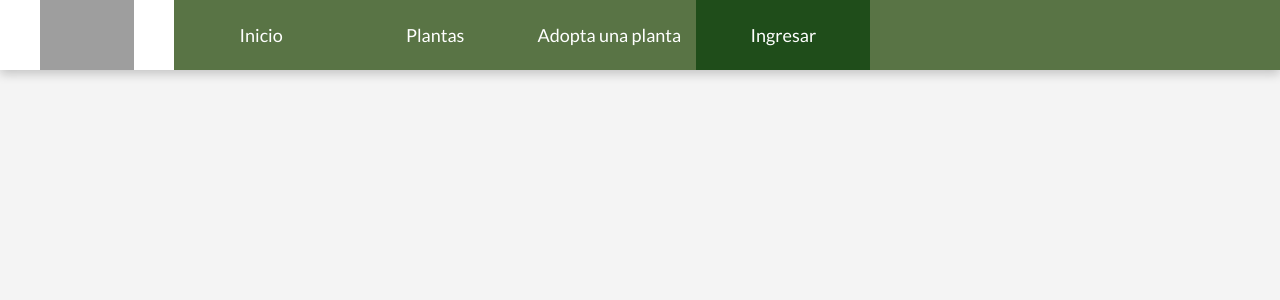
After one commit to ReynaldoCoMa/Proyecto-DAW, a PHP site: page /html/acceder.html in a window 1280 px wide. The commit adds this page. Shown: the top 300 px of the page. Run offline with PHP 8.4, Linux system fonts and the light colour scheme; grey boxes are pictures that could not be loaded.

Commit message:
changed typefont and adder a more responseve nav bar

```diff
--- a/Proyecto/css/styles.css
+++ b/Proyecto/css/styles.css
@@ -9,24 +9,39 @@
     src: url('../fonts/questrial-2/Questrial-Regular.ttf') format('truetype');
 }
 
-@font-face {
-    font-family: "Lovelo";
-    src: url(../fonts/Lovelo/Lovelo_Black.otf) format('opentype');
-}
+
 
 
 
 /* Estilos generales */
 body {
-    font-family: Arial, sans-serif;
     line-height: 1.5;
     margin: 0;
     padding: 0;
     background-color: #f4f4f4;
 }
 
+p{
+  font-family: "Lato", sans-serif;
+  font-weight: 400;
+  font-style: normal
+}
+
+h1{
+    font-family: "DM Serif Display", serif;
+  font-weight: 400;
+  font-style: normal;
+}
+
+a{
+    font-family: "Lato", sans-serif;
+    font-weight: 400;
+    font-size: large;
+    font-style: normal
+
+}
+
 body h1{
-    font-family: 'Lovelo', sans-serif;
     font-size: small;
     color:#39492d;
 }
@@ -36,34 +51,94 @@ body h2{
     font-size: large;
 }
 
+nav{
+    background-color: #597445;
+    box-shadow: 0 4px 10px rgba(0, 0, 0, 0.2);
+}
+
 
 /* Barra de navegación */
 .navbar {
     background-color: #597445;
-    display: flex;
-    justify-content: space-around;
     padding: 15px;
     color: white;
     position: relative;
     z-index: 1;
-    box-shadow: 0 4px 10px rgba(0, 0, 0, 0.2);
+    margin: 0;
+    padding: 0;
+    height: 100%;
 }
 
-.navbar a {
+
+nav div{
+    width: 68vw;
+    display: flex;
+    justify-content: space-between;
+    align-items: center;
+    background-color: #597445;
+    padding: 10px 20px;
+    height: 100%;
+}
+
+nav ul{
+    display: flex;
+    align-items: center;
+    justify-content: center;
+    list-style-type: none;
+    margin: 0;
+    padding: 0;
+    flex-grow: 1;
+    height: 100%;
+}
+
+nav ul li{
+    width: 100%;
+    height: 100%;
+}
+
+ul li.logo{
+    background-color: white;
+}
+
+nav ul li.logo a img{
+    height: 70px;
+    display: block;
+}
+
+nav ul li.nav-item a{
+    display: flex;
+    align-items: center;
+    justify-content: center;
     color: white;
     text-decoration: none;
-    font-weight: bold;
-    margin: 0 10px;
+    transition: background-color 0.3s ease;
+    text-align: center;
+    height: 100%;
 }
 
-.navbar a:hover {
-    text-decoration: underline;
+nav ul li.nav-item{
+    height: 70px;
 }
+
+.active{
+    background-color: #1f4d1a;
+}
+
+nav ul li.nav-item:hover{
+    background-color: #1f4d1a;
+}
+
 
 .navbar a.active {
     background-color: #39492d;
     padding: 5px 15px;
     border-radius: 3px;
+}
+
+.logo a{
+    display: flex;
+    align-items: center;
+    justify-content: center;
 }
 
 /* Sección principal */
--- /dev/null
+++ b/Proyecto/html/acceder.html
@@ -0,0 +1,29 @@
+<!DOCTYPE html>
+<html lang="en">
+<head>
+    <meta charset="UTF-8">
+    <meta name="viewport" content="width=device-width, initial-scale=1.0">
+    <link rel="stylesheet" href="../css/styles.css">
+    <link rel="icon" href="../images/viverologo.svg">
+    <link rel="preconnect" href="https://fonts.googleapis.com">
+    <link rel="preconnect" href="https://fonts.googleapis.com">
+<link rel="preconnect" href="https://fonts.gstatic.com" crossorigin>
+<link href="https://fonts.googleapis.com/css2?family=DM+Serif+Display:ital@0;1&display=swap" rel="stylesheet">
+<link rel="preconnect" href="https://fonts.gstatic.com" crossorigin>
+<link href="https://fonts.googleapis.com/css2?family=Lato:ital,wght@0,100;0,300;0,400;0,700;0,900;1,100;1,300;1,400;1,700;1,900&display=swap" rel="stylesheet">
+    <title>acceder</title>
+</head>
+<body>
+    <nav>
+        <div class="navbar">
+            <ul>
+                <li class="logo"><a href="index.html"><img src="../images/logoviverouady.svg" alt="logo vivero uady"></a></li>
+                <li class="nav-item "><a href="index.html">Inicio</a></li>
+                <li class="nav-item"><a href="catalogoPlantas.html">Plantas</a></li>
+                <li class="nav-item"><a href="adoptar.html">Adopta una planta</a></li>
+                <li class="nav-item active"><a href="acceder.html">Ingresar</a></li>
+            </ul>
+        </div>
+     </nav>
+</body>
+</html>
```
Also changed, not shown: Proyecto/html/adoptar.html (+17 -9 lines), Proyecto/html/catalogoPlantas.html (+16 -10 lines), Proyecto/html/descripcionPlanta.html (+16 -10 lines), Proyecto/html/formularioAdopcion.html (+16 -10 lines), Proyecto/html/index.html (+18 -9 lines), Proyecto/images/logoviverouady.svg (added).
